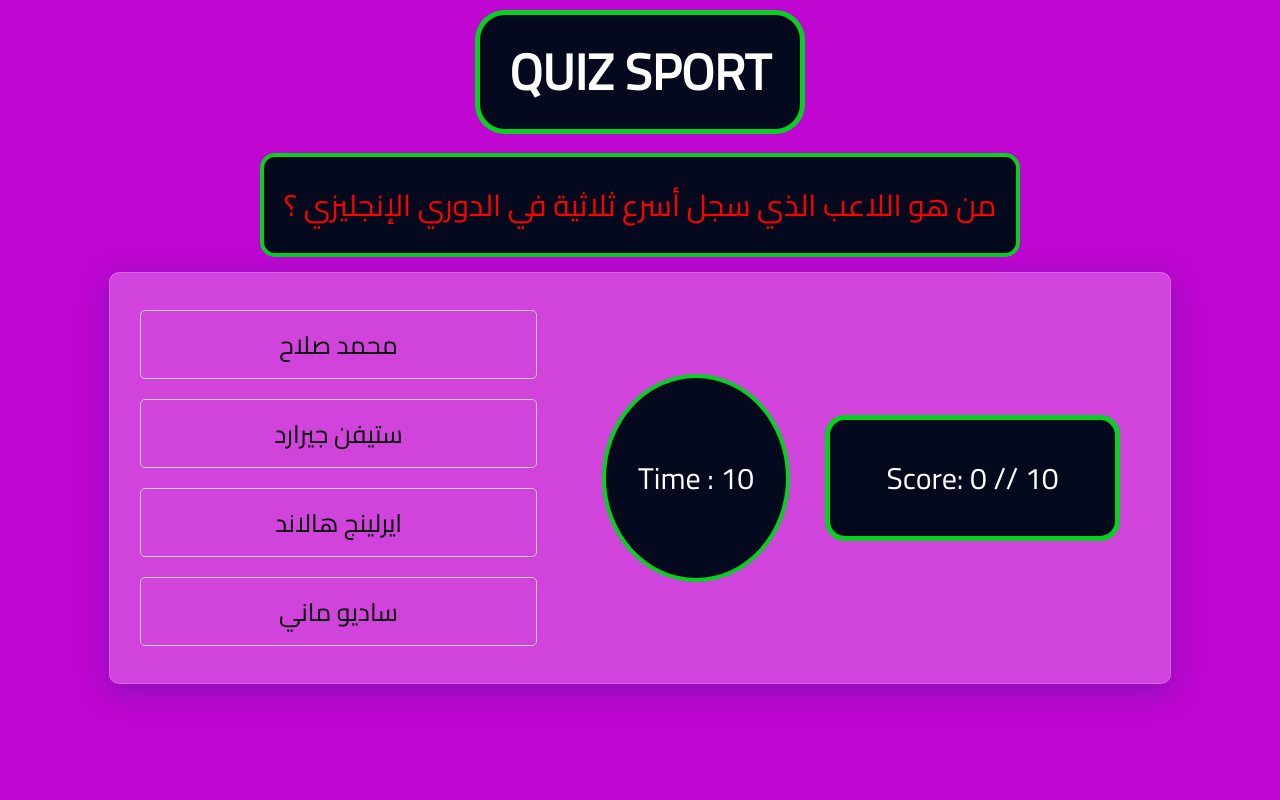
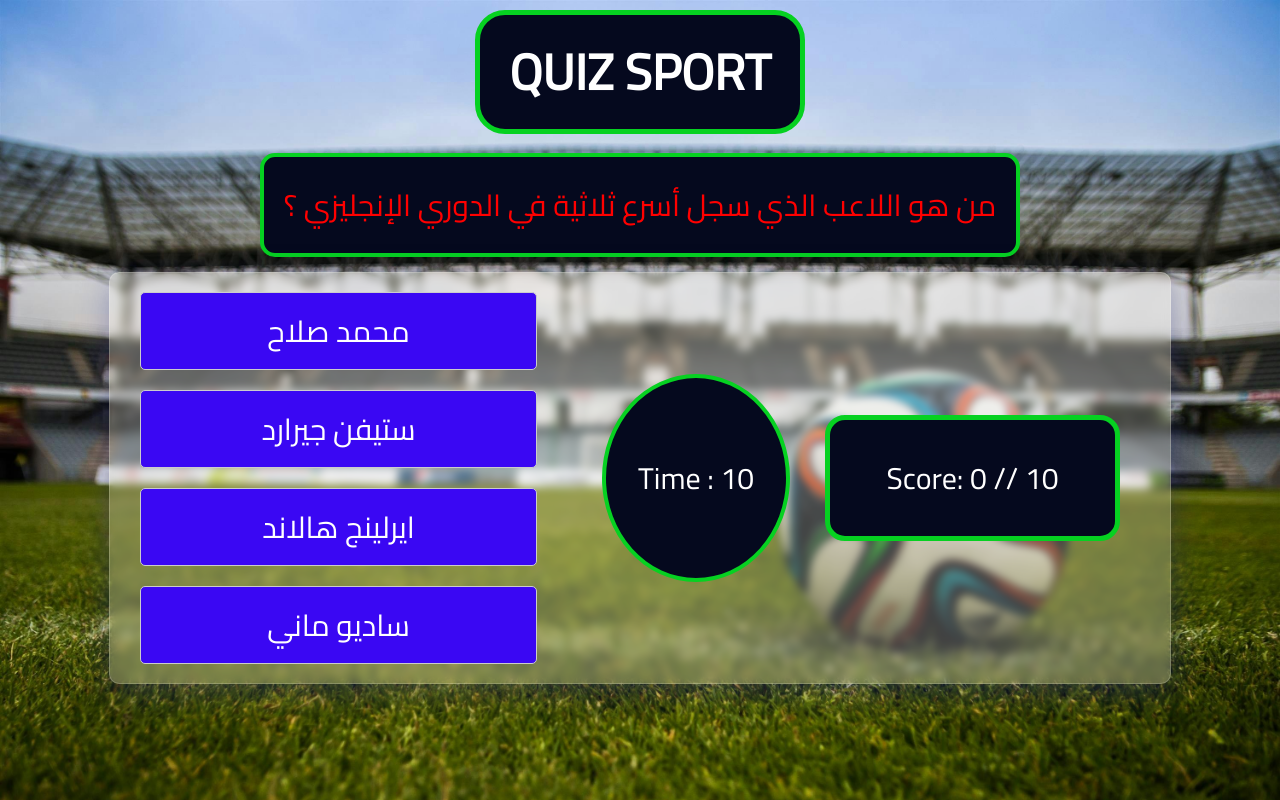
Before and after one commit to AbdullahFarrag/update-quiz, a plain HTML site: page index.html in a window 1280 px wide. Drawn offline with Linux system fonts and the light colour scheme.

Commit message:
Change background the design

```diff
--- a/style.css
+++ b/style.css
@@ -3,9 +3,11 @@ body {
   font-family: "Cairo", sans-serif;
   margin: 0;
   padding: 0;
-  background-color: rgb(192, 6, 209);
+  background-image: url("bg.jpg");
+  background-size: cover;
+  background-repeat: no-repeat;
 }
-
+/*rgb(192, 6, 209)*/
 .container {
   display: flex;
   flex-direction: column;
@@ -84,7 +86,9 @@ h1 {
   cursor: pointer;
   width: 375px;
   text-align: center;
-  font-size: 25px;
+  font-size: 30px;
+  background-color: rgb(58, 7, 243);
+  color: white;
 }
 
 #results {
```
Also changed, not shown: bg.jpg (added).
